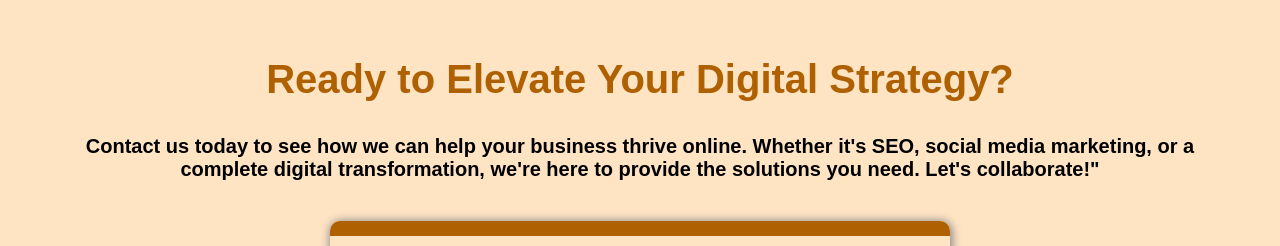
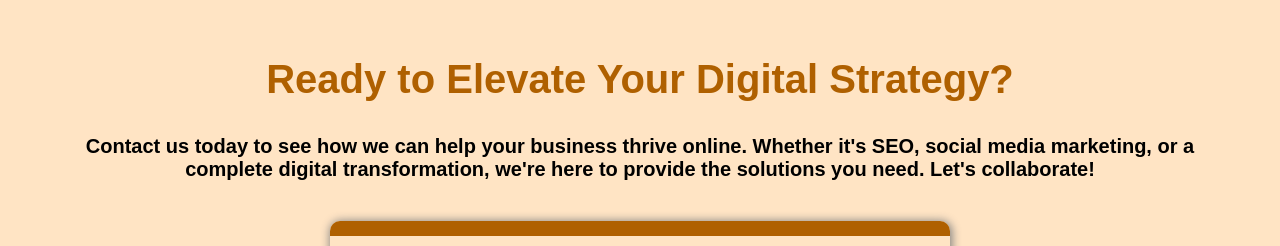
Before and after one commit to revou-fsse-oct24/module-1-Giovanni365, a plain HTML site: page index.html in a window 1280 px wide. Shown: the part 2080-2326 px from the top of the page. Drawn offline with Linux system fonts and the light colour scheme.

Commit message:
Sixth Commit

```diff
--- a/index.html
+++ b/index.html
@@ -97,7 +97,7 @@
                     <h2>Ready to Elevate Your Digital Strategy?</h2>
                     <p>Contact us today to see how we can help your business thrive online.
                     Whether it's SEO, social media marketing, or a complete digital transformation, we're here to provide the solutions you need.
-                    Let's collaborate!"</p>
+                    Let's collaborate!</p>
                 </div>
                 <div class="Form">
                     <form method="get">
```
